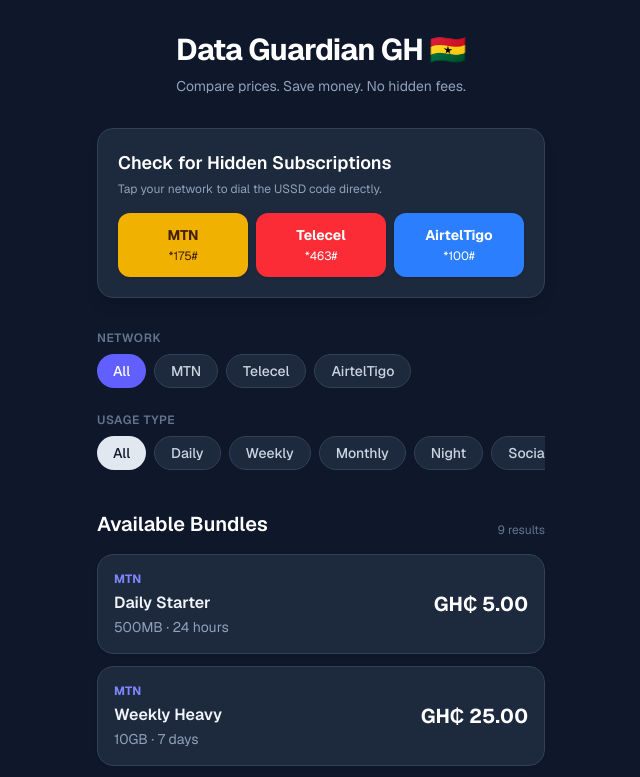
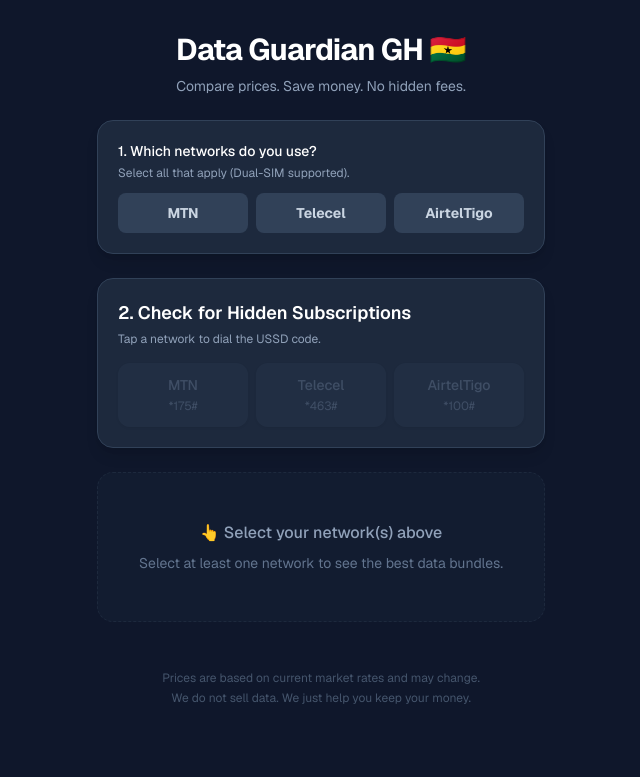
Before and after one commit to CobeRich/data-guardian-gh, a Next.js app: page / in a window 1280 px wide. Shown: the top 777 px of the page, without its empty margins (319-959 px from the left). Built offline with nearby package versions, Linux system fonts and the light colour scheme.

Commit message:
feat: add smart multi-network filtering and empty states

```diff
--- a/app/page.tsx
+++ b/app/page.tsx
@@ -3,7 +3,6 @@
 import { useState } from "react";
 
 // Hardcoded data for the MVP.
-// Later, this can be fetched from a JSON file or an API.
 const bundles = [
   { id: 1, network: 'MTN', name: 'Daily Starter', data: '500MB', price: 5.00, validity: '24 hours', type: 'Daily' },
   { id: 2, network: 'MTN', name: 'Weekly Heavy', data: '10GB', price: 25.00, validity: '7 days', type: 'Weekly' },
@@ -20,14 +19,39 @@ const networks = ['All', 'MTN', 'Telecel', 'AirtelTigo'];
 const categories = ['All', 'Daily', 'Weekly', 'Monthly', 'Night', 'Social'];
 
 export default function Home() {
+  const [myNetworks, setMyNetworks] = useState<string[]>([]);
   const [selectedNetwork, setSelectedNetwork] = useState('All');
   const [selectedCategory, setSelectedCategory] = useState('All');
 
+  const toggleNetwork = (network: string) => {
+    const isAdding = !myNetworks.includes(network);
+
+    const newNetworks = isAdding
+      ? [...myNetworks, network]
+      : myNetworks.filter(n => n !== network);
+
+    setMyNetworks(newNetworks);
+
+    // Smart Filter Logic
+    if (newNetworks.length === 0) {
+      setSelectedNetwork('All');
+    } else if (newNetworks.length === 1) {
+      setSelectedNetwork(newNetworks[0]);
+    } else {
+      setSelectedNetwork('All');
+    }
+  };
+
   // Filter logic
   const filteredBundles = bundles.filter(b => {
-    const matchNetwork = selectedNetwork === 'All' || b.network === selectedNetwork;
+    // 1. Check against the specific filter pills (This drives the final display)
+    const matchSelectedNetwork = selectedNetwork === 'All' || b.network === selectedNetwork;
+
+    // 2. Check against the usage category
     const matchCategory = selectedCategory === 'All' || b.type === selectedCategory;
-    return matchNetwork && matchCategory;
+
+    // Note: We removed the "hard lock" to myNetworks so users can still compare other networks if they click "All" below
+    return matchSelectedNetwork && matchCategory;
   });
 
   return (
@@ -35,33 +59,83 @@ export default function Home() {
       <div className="max-w-md mx-auto">
 
         {/* Header */}
-        <header className="mb-8 text-center">
+        <header className="mb-6 text-center">
           <h1 className="text-3xl font-bold text-white tracking-tight">Data Guardian GH 🇬🇭</h1>
           <p className="text-slate-400 mt-2 text-sm">Compare prices. Save money. No hidden fees.</p>
         </header>
 
-        {/* USSD Helper */}
-        <section className="bg-slate-800 border border-slate-700 rounded-2xl p-5 mb-8 shadow-lg">
-          <h2 className="text-lg font-semibold text-white mb-1">Check for Hidden Subscriptions</h2>
-          <p className="text-xs text-slate-400 mb-4">Tap your network to dial the USSD code directly.</p>
+        {/* STEP 1: Primary Network Selector */}
+        <section className="bg-slate-800 border border-slate-700 rounded-2xl p-5 mb-6 shadow-lg">
+          <label className="text-sm font-medium text-white mb-1 block">
+            1. Which networks do you use?
+          </label>
+          <p className="text-xs text-slate-400 mb-3">Select all that apply (Dual-SIM supported).</p>
+
+          <div className="flex gap-2">
+            {['MTN', 'Telecel', 'AirtelTigo'].map(net => (
+              <button
+                key={net}
+                onClick={() => toggleNetwork(net)}
+                className={`flex-1 py-2.5 rounded-lg text-sm font-bold transition-colors ${
+                  myNetworks.includes(net)
+                    ? 'bg-indigo-500 text-white shadow-md'
+                    : 'bg-slate-700 text-slate-300 hover:bg-slate-600'
+                }`}
+              >
+                {myNetworks.includes(net) ? '✓ ' : ''}{net}
+              </button>
+            ))}
+          </div>
+        </section>
+
+        {/* STEP 2: USSD Helper */}
+        <section className="bg-slate-800 border border-slate-700 rounded-2xl p-5 mb-6 shadow-lg">
+          <h2 className="text-lg font-semibold text-white mb-1">2. Check for Hidden Subscriptions</h2>
+          <p className="text-xs text-slate-400 mb-4">Tap a network to dial the USSD code.</p>
+
           <div className="grid grid-cols-3 gap-2">
-            <a href="tel:*175%23" className="bg-yellow-500 hover:bg-yellow-400 text-yellow-950 font-bold py-3 rounded-xl text-center text-sm transition-colors shadow-sm">
+            <a
+              href="tel:*175%23"
+              className={`py-3 rounded-xl text-center text-sm transition-all shadow-sm ${
+                myNetworks.includes('MTN')
+                  ? 'bg-yellow-500 hover:bg-yellow-400 text-yellow-950 font-bold'
+                  : 'bg-slate-700/50 text-slate-500 font-medium cursor-not-allowed opacity-50'
+              }`}
+            >
               MTN<br/><span className="text-xs font-normal">*175#</span>
             </a>
-            <a href="tel:*463%23" className="bg-red-500 hover:bg-red-400 text-white font-bold py-3 rounded-xl text-center text-sm transition-colors shadow-sm">
+            <a
+              href="tel:*463%23"
+              className={`py-3 rounded-xl text-center text-sm transition-all shadow-sm ${
+                myNetworks.includes('Telecel')
+                  ? 'bg-red-500 hover:bg-red-400 text-white font-bold'
+                  : 'bg-slate-700/50 text-slate-500 font-medium cursor-not-allowed opacity-50'
+              }`}
+            >
               Telecel<br/><span className="text-xs font-normal">*463#</span>
             </a>
-            <a href="tel:*100%23" className="bg-blue-500 hover:bg-blue-400 text-white font-bold py-3 rounded-xl text-center text-sm transition-colors shadow-sm">
+            <a
+              href="tel:*100%23"
+              className={`py-3 rounded-xl text-center text-sm transition-all shadow-sm ${
+                myNetworks.includes('AirtelTigo')
+                  ? 'bg-blue-500 hover:bg-blue-400 text-white font-bold'
+                  : 'bg-slate-700/50 text-slate-500 font-medium cursor-not-allowed opacity-50'
+              }`}
+            >
               AirtelTigo<br/><span className="text-xs font-normal">*100#</span>
             </a>
           </div>
         </section>
 
-        {/* Filters */}
-        <section className="mb-8 space-y-4">
-          {/* Network Filter */}
+        {/* STEP 3: Filters & List */}
+        {myNetworks.length > 0 ? (
+          <>
+            <section className="mb-6 space-y-4">
+              <h2 className="text-lg font-semibold text-white mb-1">3. Find the Best Bundle</h2>
+
+              {/* Network Filter Pills */}
               <div>
-            <label className="text-xs font-semibold text-slate-500 uppercase tracking-wider mb-2 block">Network</label>
+                <label className="text-xs font-semibold text-slate-500 uppercase tracking-wider mb-2 block">Filter by specific network</label>
                 <div className="flex gap-2 overflow-x-auto pb-2 scrollbar-hide">
                   {networks.map(net => (
                     <button
@@ -79,7 +153,7 @@ export default function Home() {
                 </div>
               </div>
 
-          {/* Category Filter */}
+              {/* Category Filter Pills */}
               <div>
                 <label className="text-xs font-semibold text-slate-500 uppercase tracking-wider mb-2 block">Usage Type</label>
                 <div className="flex gap-2 overflow-x-auto pb-2 scrollbar-hide">
@@ -113,11 +187,29 @@ export default function Home() {
                     <p className="text-slate-400">No bundles match your filters.</p>
                   </div>
                 ) : (
-              filteredBundles.map((b) => (
-                <div key={b.id} className="bg-slate-800 border border-slate-700 p-4 rounded-2xl flex justify-between items-center shadow-sm hover:border-slate-500 transition-colors">
+                  filteredBundles.map((b) => {
+                    const isPrimaryNetwork = myNetworks.includes(b.network);
+
+                    return (
+                      <div
+                        key={b.id}
+                        className={`border p-4 rounded-2xl flex justify-between items-center shadow-sm transition-all relative ${
+                          isPrimaryNetwork
+                            ? 'bg-slate-800 border-indigo-500/60 shadow-indigo-900/20'
+                            : 'bg-slate-800/40 border-slate-700 opacity-60 hover:opacity-100 hover:border-slate-500'
+                        }`}
+                      >
+                        {isPrimaryNetwork && (
+                          <span className="absolute -top-2 -right-2 bg-indigo-500 text-white text-[10px] font-bold px-2 py-0.5 rounded-full shadow-sm">
+                            Your Network
+                          </span>
+                        )}
+
                         <div>
                           <div className="flex items-center gap-2 mb-1">
-                      <span className="text-xs font-bold text-indigo-400 uppercase tracking-wide">{b.network}</span>
+                            <span className={`text-xs font-bold uppercase tracking-wide ${isPrimaryNetwork ? 'text-indigo-400' : 'text-slate-400'}`}>
+                              {b.network}
+                            </span>
                             {b.type === 'Night' && <span className="bg-purple-900/50 text-purple-300 text-[10px] px-2 py-0.5 rounded-full font-medium">🌙 Night</span>}
                             {b.type === 'Social' && <span className="bg-pink-900/50 text-pink-300 text-[10px] px-2 py-0.5 rounded-full font-medium">📱 Social</span>}
                           </div>
@@ -128,10 +220,19 @@ export default function Home() {
                           <p className="text-xl font-bold text-white">GH₵ {b.price.toFixed(2)}</p>
                         </div>
                       </div>
-              ))
+                    );
+                  })
                 )}
               </div>
             </section>
+          </>
+        ) : (
+          /* Empty state when no network is selected at the top */
+          <div className="text-center py-12 px-6 bg-slate-800/30 rounded-2xl border border-slate-800 border-dashed">
+            <p className="text-slate-400 font-medium">👆 Select your network(s) above</p>
+            <p className="text-sm text-slate-500 mt-2">Select at least one network to see the best data bundles.</p>
+          </div>
+        )}
 
         {/* Footer */}
         <footer className="mt-12 text-center text-xs text-slate-600 space-y-1 pb-8">
```
Lines whose indentation alone changed are shown as unchanged.
